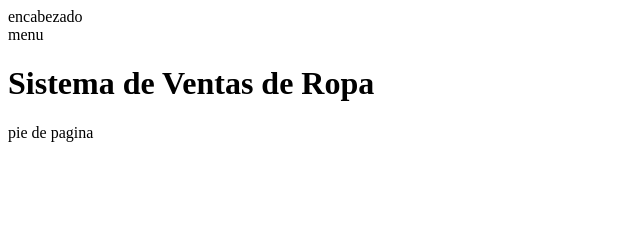
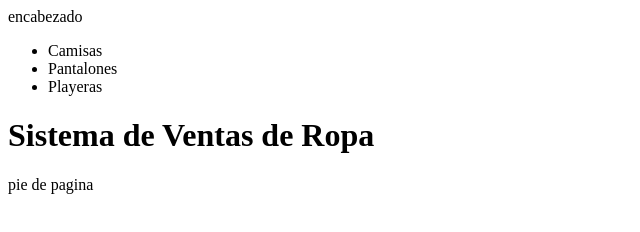
Before and after one commit to emancilla01/proweb2501, a plain HTML site: page index.html in a window 1280 px wide. Shown: the whole page, without its empty margins (0-640 px from the left). Drawn offline with Linux system fonts and the light colour scheme.

Commit message:
Se agrego un menu

```diff
--- a/index.html
+++ b/index.html
@@ -10,7 +10,11 @@
         encabezado
     </div>
     <div>
-        menu
+        <ul>
+            <li>Camisas</li>
+            <li>Pantalones</li>
+            <li>Playeras</li>
+        </ul>
     </div>
     <div>
         <h1>Sistema de Ventas de Ropa</h1>
```
